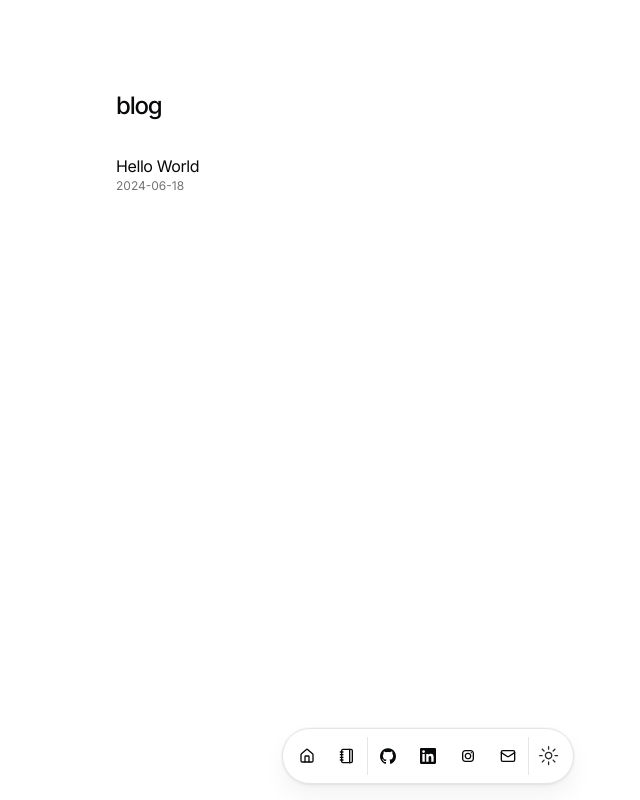
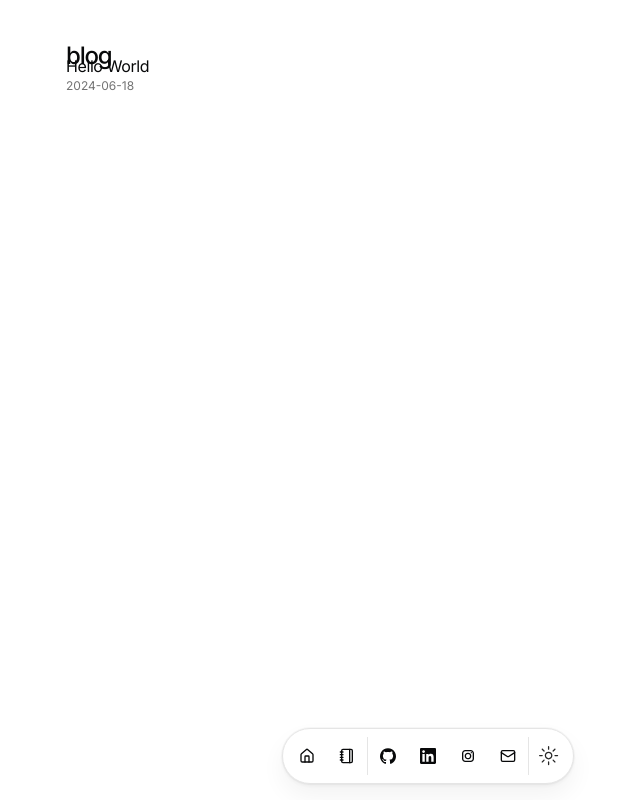
Before and after one commit to nnsangvn/cv, a Next.js app: page /blog in a window 1280 px wide. Shown: the whole page, without its empty margins (212-852 px from the left). Built offline with nearby package versions, Linux system fonts and the light colour scheme.

Commit message:
fix type inViewMargin

```diff
--- a/src/components/magicui/blur-fade.tsx
+++ b/src/components/magicui/blur-fade.tsx
@@ -3,7 +3,6 @@
 import { AnimatePresence, motion, useInView, Variants } from "framer-motion";
 import { useRef } from "react";
 
-type IntersectionObserverMargin = string;
 
 interface BlurFadeProps {
   children: React.ReactNode;
@@ -16,7 +15,7 @@ interface BlurFadeProps {
   delay?: number;
   yOffset?: number;
   inView?: boolean;
-  inViewMargin?: IntersectionObserverMargin;
+  inViewMargin?: string;
   blur?: string;
 }
 const BlurFade = ({
@@ -27,11 +26,11 @@ const BlurFade = ({
   delay = 0,
   yOffset = 6,
   inView = false,
-  inViewMargin = "-50px -50px -50px -50px",
+  inViewMargin = "-50px",
   blur = "6px",
 }: BlurFadeProps) => {
   const ref = useRef(null);
-  const inViewResult = useInView(ref, { once: true, margin: inViewMargin });
+  const inViewResult = useInView(ref, { once: true });
   const isInView = !inView || inViewResult;
   const defaultVariants: Variants = {
     hidden: { y: yOffset, opacity: 0, filter: `blur(${blur})` },
@@ -52,6 +51,7 @@ const BlurFade = ({
           ease: "easeOut",
         }}
         className={className}
+        style={inViewMargin ? { margin: inViewMargin } : undefined}
       >
         {children}
       </motion.div>
```
